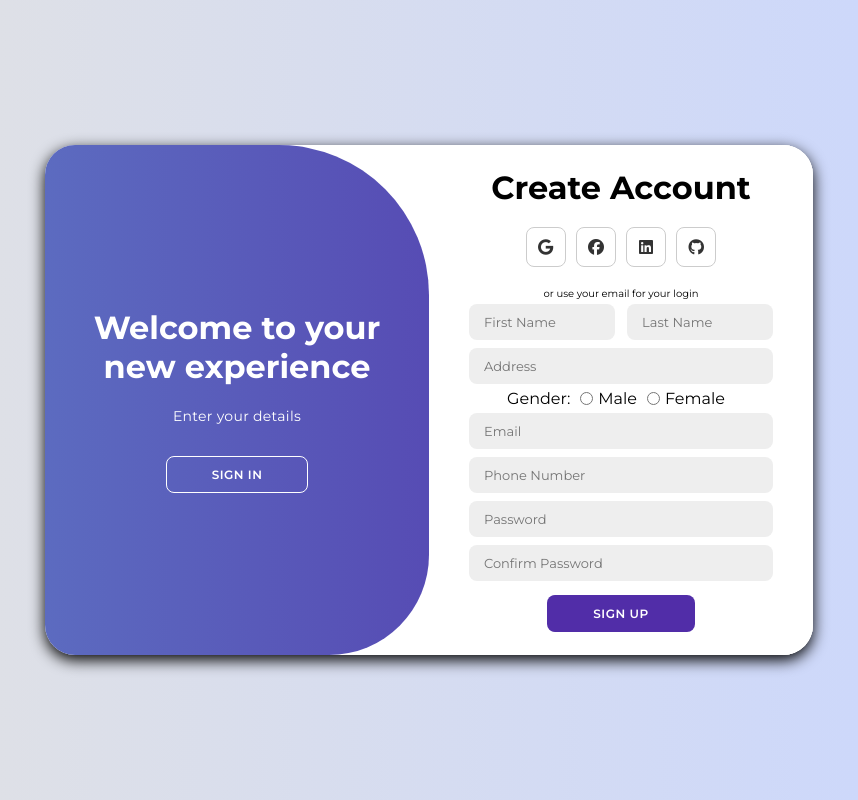
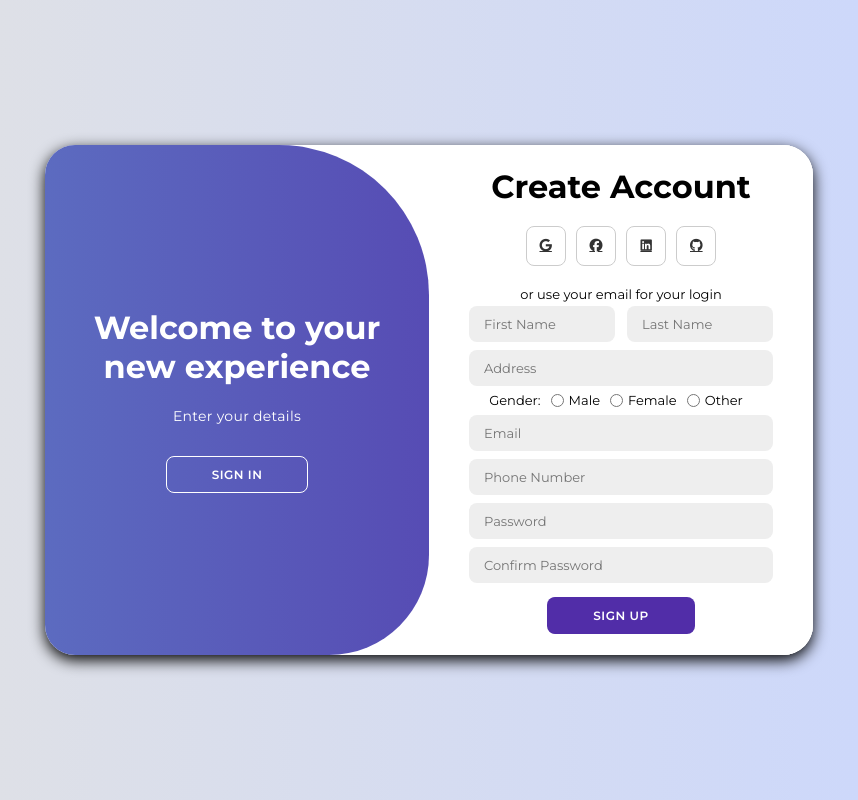
Before and after one commit to utkarsh5511/Login-SignUp-JS2, a plain HTML site: page index.html in a window 1280 px wide. Both pictures are taken after a click on the button "SIGN UP". Shown: the whole page, without its empty margins (211-1069 px from the left). Drawn offline with Linux system fonts and the light colour scheme.

Commit message:
thirc commit

```diff
--- a/index.html
+++ b/index.html
@@ -21,7 +21,7 @@
                     <a href="#" class="icon"><i class="fa-brands fa-github"></i></a>
 
                 </div>
-                <span>or use your email for your login</span>
+                <span> or use your email for your login</span>
                 <div class="name-container">
                     <input type="text" placeholder="First Name" name="first_name">
                     <input type="text" placeholder="Last Name" name="last_name">
@@ -35,6 +35,8 @@
                         <label for="male">Male</label>
                         <input type="radio" id="female" name="gender" value="female">
                         <label for="female">Female</label>
+                        <input type="radio" id="other" name="gender" value="other">
+                        <label for="other">Other</label>
                     </div>
                 </div>
                 <input type="email"
@@ -57,7 +59,7 @@
                     <a href="#" class="icon"><i class="fa-brands fa-linkedin"></i></a>
                     <a href="#" class="icon"><i class="fa-brands fa-github"></i></a>
                 </div>
-                <span>or use your email</span>
+                <span> use your email to login</span>
                 <input type="email"
                 placeholder="Email">
                 <input type="password"
--- a/style.css
+++ b/style.css
@@ -36,7 +36,7 @@ body{
 }
 
 .container span{
-    font-size: 10px;
+    font-size: 13px;
 }
 
 .container a{
@@ -213,7 +213,6 @@ body{
 
 
 
-/* Add this to your existing CSS or style.css file */
 .container form .name-container {
     display: flex;
     justify-content: space-between;
@@ -221,14 +220,15 @@ body{
 
 .container form input[name="first_name"],
 .container form input[name="last_name"] {
-    width: 48%; /* Adjust as needed, leaving some space for margins */
+    width: 48%;
 }
 
 
-/* Add this to your existing CSS or style.css file */
+
 .gender-options {
     display: flex;
     align-items: center;
+    font-size: 13px;
 }
 
 .gender-options label {
@@ -241,5 +241,11 @@ body{
 }
 
 .gender-radio input[type="radio"] {
-    margin-right: 5px; /* Adjust as needed for spacing */
+    margin-right: 5px;
 }
+
+
+.container form a {
+    font-size: 13px;
+    text-decoration: underline;
+}
```
Also changed, not shown: hostel.png (added), script.js (line endings or trailing spaces).
